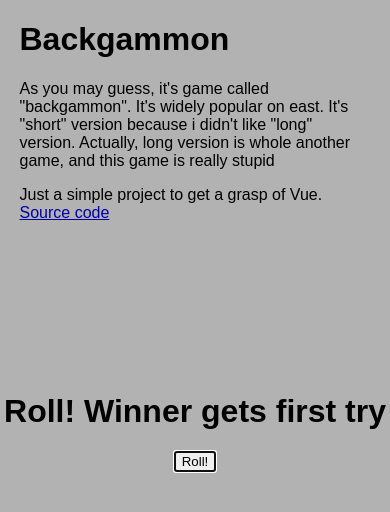
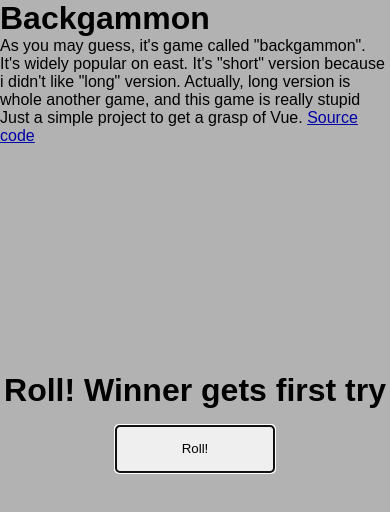
Before and after one commit to Pacifist-Penguin/backgammon-vue, a Vue app: page / in a window 390 px wide. Shown: the top 512 px of the page. Built offline with nearby package versions, Linux system fonts and the light colour scheme.

Commit message:
seems to be fine

```diff
--- a/src/App.vue
+++ b/src/App.vue
@@ -95,6 +95,15 @@ html {
 body {
 	margin: 0 auto;
 	width: min(50rem, 90%);
-	align-content: center;
+}
+@media screen and (max-width: 768px) {
+	body {
+		margin: 0 0 0 0;
+		width: 100vw;
+	}
+	h1,
+	p {
+		margin: 0 auto;
+	}
 }
 </style>
--- a/src/components/GameDesk.vue
+++ b/src/components/GameDesk.vue
@@ -547,6 +547,7 @@ export default {
 }
 .rowContainer {
 	display: flex;
+	max-width: 90vw;
 }
 .desk-n-leaved-figures {
 	display: flex;
--- a/src/components/ModalPick.vue
+++ b/src/components/ModalPick.vue
@@ -2,7 +2,7 @@
 	<modal-outer>
 		<div>
 			<h1>{{ text }}</h1>
-			<button ref="button" @click="firstGameRoll">Roll!</button>
+			<button class="button" ref="button" @click="firstGameRoll">Roll!</button>
 		</div>
 	</modal-outer>
 </template>
@@ -59,3 +59,12 @@ export default {
 	}
 };
 </script>
+
+<style scoped>
+.button {
+	margin-top: 1rem;
+	height: 3rem;
+	width: 10rem;
+	border-radius: 1vmin;
+}
+</style>
```
